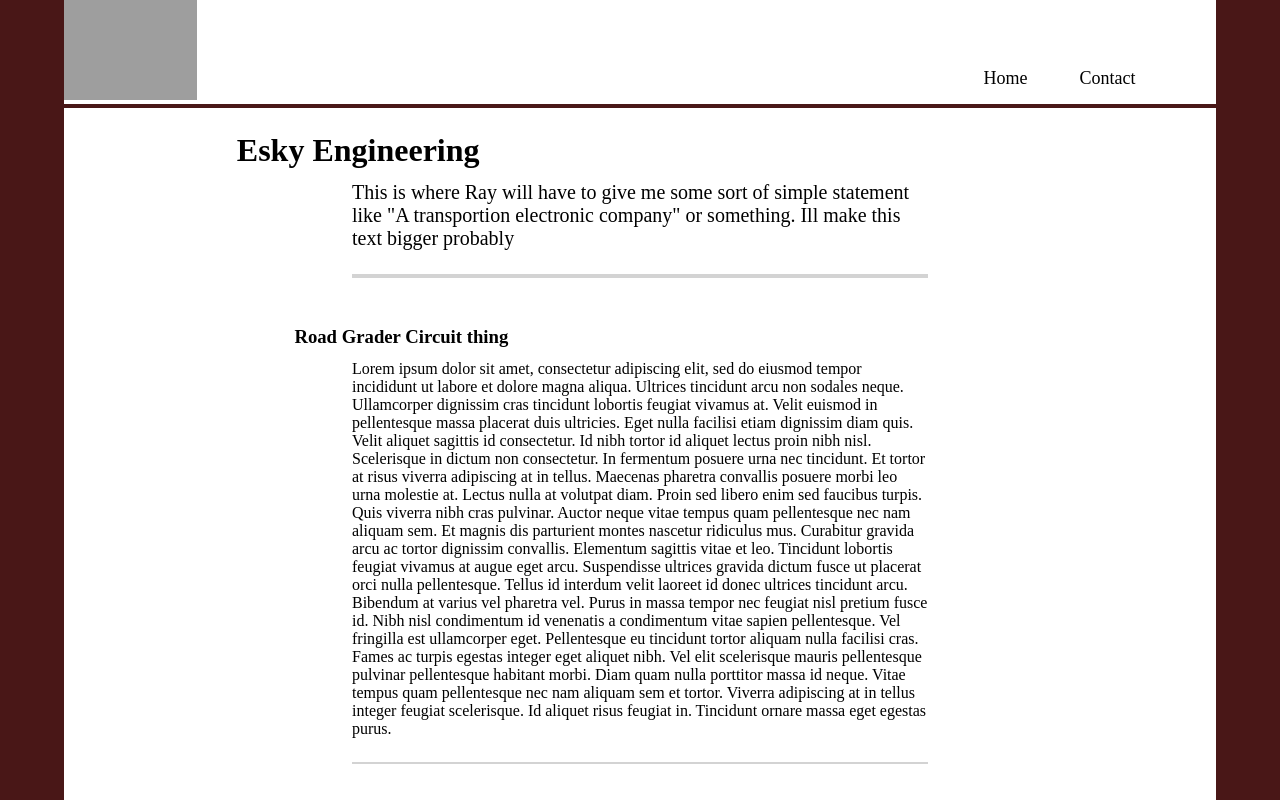
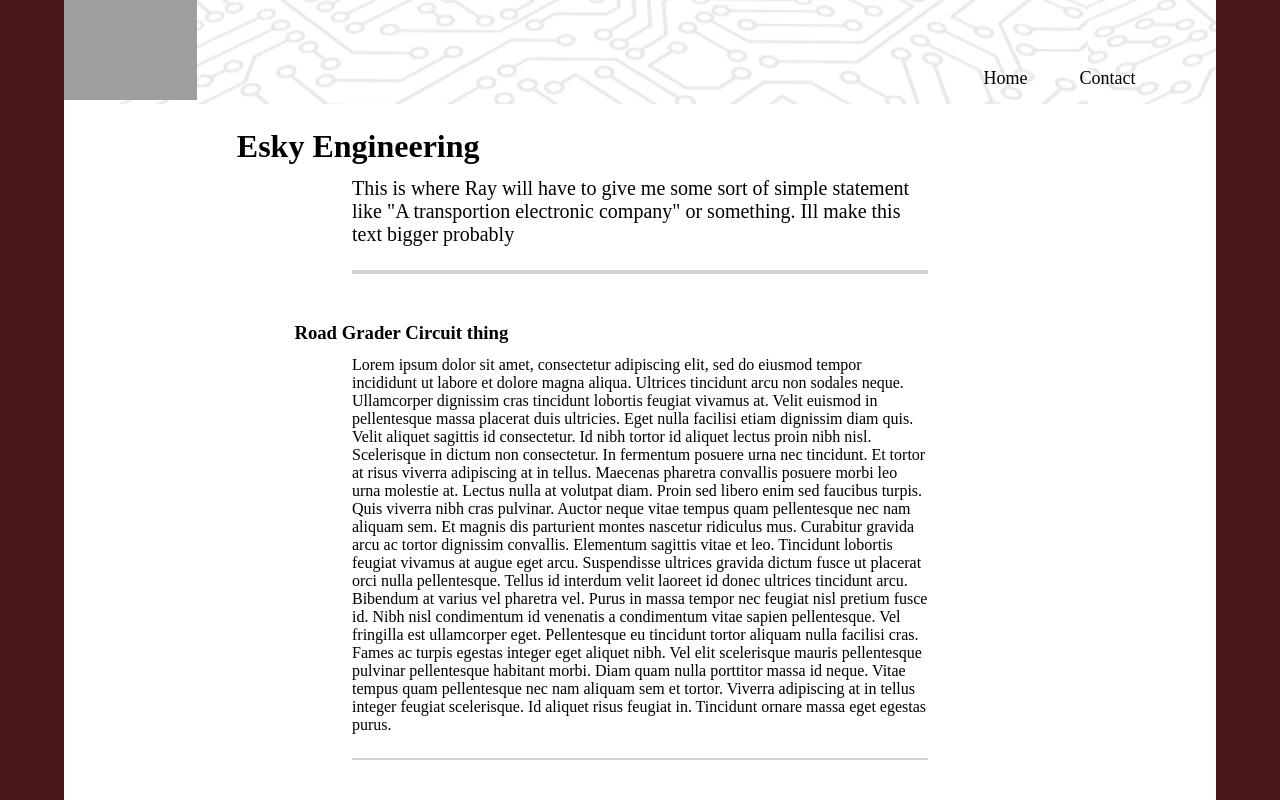
Before and after one commit to brettannelin/brettannelin.github.io, a plain HTML site: page index.html in a window 1280 px wide. Shown: the top 800 px of the page. Drawn offline with Linux system fonts and the light colour scheme; grey boxes are pictures that could not be loaded.

Commit message:
Greatly improved header

```diff
--- a/styles/headerStyle.css
+++ b/styles/headerStyle.css
@@ -1,15 +1,16 @@
 @import 'shared.css';
 
 .header{
+    background-color: #fff;
     display: flex;
     flex-direction: column;
     width: 90%;
     height: 10%;
     margin-left: 5%;
-    border-bottom: 4px solid var(--secondary-color);
 }
 
 .header-content{
+    background-image: url("headerBackground.png");
     background-color: #fff;
     width: 100%;
     display: flex;
```
Also changed, not shown: styles/headerBackground.png (added), 2 other files.
